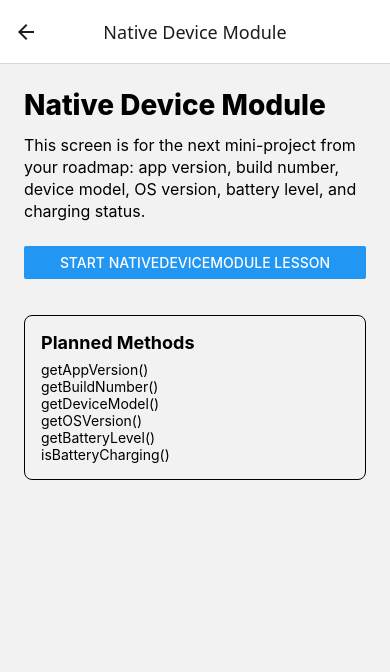
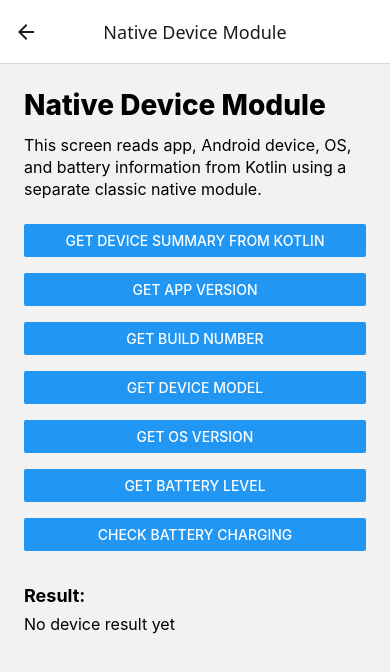
Before and after one commit to MHRimon44/rn_native_lab, a React Native app: screen /NativeDevice in a window 390 px wide. Shown: the top 672 px of the page. Built offline with nearby package versions, Linux system fonts and the light colour scheme.

Commit message:
feat(android): add native device info module

```diff
--- a/src/native/NativeDebugModule.ts
+++ b/src/native/NativeDebugModule.ts
@@ -1,85 +1,14 @@
 import { NativeModules, Platform } from 'react-native';
-
-export type NativeOrderSummary = {
-  orderId: string;
-  customerName: string;
-  amount: number;
-  status: string;
-  isHighValue: boolean;
-  source: string;
-};
-
-export type NativeOrderItem = {
-  orderId: string;
-  customerName: string;
-  amount: number;
-  status: string;
-  isHighValue: boolean;
-  source: string;
-};
-
-export type NativeOrderInput = {
-  orderId: string;
-  customerName?: string;
-  amount: number;
-  status?: string;
-};
-
-export type NativeOrderArraySummary = {
-  totalOrders: number;
-  totalAmount: number;
-  highValueOrders: number;
-  deliveredOrders: number;
-  source: string;
-  message: string;
-};
-export type NativeDebugEventPayload = {
-  message: string;
-  source: string;
-  timestamp: number;
-};
-
-export type OrderSyncProgressPayload = {
-  orderId: string;
-  progress: number;
-  isCompleted: boolean;
-  message: string;
-};
-
-export type NativeCouponResult = {
-  couponCode: string;
-  amount: number;
-  discountPercent: number;
-  discountAmount: number;
-  finalAmount: number;
-  message: string;
-  source: string;
-};
-
-export type NativePermissionResult = {
-  permission: string;
-  granted: boolean;
-  status: 'GRANTED' | 'DENIED';
-  message: string;
-  source: string;
-};
-
-export type NativeCameraCaptureResult = {
-  success: boolean;
-  message: string;
-  width: number;
-  height: number;
-  source: string;
-};
-
-export type NativeFullSizeCameraResult = {
-  success: boolean;
-  message: string;
-  filePath: string | null;
-  fileUri: string | null;
-  fileName: string | null;
-  source: string;
-};
+import {
+  NativeCameraCaptureResult,
+  NativeCouponResult,
+  NativeFullSizeCameraResult,
+  NativeOrderArraySummary,
+  NativeOrderInput,
+  NativeOrderItem,
+  NativeOrderSummary,
+  NativePermissionResult,
+} from '../types/nativeDebug';
 
 type NativeDebugModuleType = {
   getNativeGreeting(name: string): Promise<string>;
--- /dev/null
+++ b/src/native/NativeDeviceModule.ts
@@ -0,0 +1,22 @@
+import { NativeModules, Platform } from 'react-native';
+import { NativeDeviceSummary } from '../types/nativeDevice';
+
+type NativeDeviceModuleType = {
+  getAppVersion(): Promise<string>;
+  getBuildNumber(): Promise<string>;
+  getDeviceModel(): Promise<string>;
+  getOSVersion(): Promise<string>;
+  getBatteryLevel(): Promise<number>;
+  isBatteryCharging(): Promise<boolean>;
+  getDeviceSummary(): Promise<NativeDeviceSummary>;
+};
+
+const { NativeDeviceModule } = NativeModules;
+
+if (!NativeDeviceModule && Platform.OS === 'android') {
+  throw new Error(
+    'NativeDeviceModule is not available. Check Android package registration and rebuild the app.',
+  );
+}
+
+export default NativeDeviceModule as NativeDeviceModuleType;
--- a/src/navigation/AppNavigator.tsx
+++ b/src/navigation/AppNavigator.tsx
@@ -5,7 +5,7 @@ import { createNativeStackNavigator } from '@react-navigation/native-stack';
 import HomeScreen from '../screens/HomeScreen';
 import NativeDebugScreen from '../screens/NativeDebugScreen';
 import NativeDeviceScreen from '../screens/NativeDeviceScreen';
-import type { RootStackParamList } from './types';
+import type { RootStackParamList } from '../types/navigator';
 
 const Stack = createNativeStackNavigator<RootStackParamList>();
 
--- a/src/screens/HomeScreen.tsx
+++ b/src/screens/HomeScreen.tsx
@@ -2,7 +2,7 @@ import React from 'react';
 import { Pressable, ScrollView, StyleSheet, Text, View } from 'react-native';
 import type { NativeStackScreenProps } from '@react-navigation/native-stack';
 
-import type { RootStackParamList } from '../navigation/types';
+import type { RootStackParamList } from '../types/navigator';
 import { SafeAreaView } from 'react-native-safe-area-context';
 
 type Props = NativeStackScreenProps<RootStackParamList, 'Home'>;
--- a/src/screens/NativeDebugScreen.tsx
+++ b/src/screens/NativeDebugScreen.tsx
@@ -468,8 +468,8 @@ function NativeDebugScreen(): React.JSX.Element {
               <Text>Delivered Orders: {arraySummary.deliveredOrders}</Text>
               <Text>Source: {arraySummary.source}</Text>
             </View>
-          )}{' '}
-          *{/*Display Coupon Result*/}
+          )}
+          {/*Display Coupon Result*/}
           {couponResult && (
             <View style={styles.card}>
               <Text style={styles.cardTitle}>
--- a/src/screens/NativeDeviceScreen.tsx
+++ b/src/screens/NativeDeviceScreen.tsx
@@ -1,4 +1,4 @@
-import React from 'react';
+import React, { useState } from 'react';
 import {
   Alert,
   Button,
@@ -9,12 +9,97 @@ import {
   View,
 } from 'react-native';
 
+import NativeDeviceModule from '../native/NativeDeviceModule';
+import { NativeDeviceSummary } from '../types/nativeDevice';
+
 function NativeDeviceScreen(): React.JSX.Element {
-  const handleStart = () => {
-    Alert.alert(
-      'Next Lesson',
-      'Here we will build NativeDeviceModule with Kotlin.',
-    );
+  const [result, setResult] = useState<string>('No device result yet');
+  const [deviceSummary, setDeviceSummary] =
+    useState<NativeDeviceSummary | null>(null);
+
+  const handleGetDeviceSummary = async () => {
+    try {
+      const summary = await NativeDeviceModule.getDeviceSummary();
+
+      setDeviceSummary(summary);
+      setResult('Device summary loaded from Kotlin');
+    } catch (error) {
+      const nativeError = error as {
+        code?: string;
+        message?: string;
+      };
+
+      console.log('Device summary error raw:', error);
+      console.log('Device summary error code:', nativeError.code);
+      console.log('Device summary error message:', nativeError.message);
+
+      Alert.alert(
+        'Device Error',
+        `${nativeError.code ?? 'UNKNOWN'}: ${
+          nativeError.message ?? 'Failed to get device summary'
+        }`,
+      );
+    }
+  };
+
+  const handleGetAppVersion = async () => {
+    try {
+      const appVersion = await NativeDeviceModule.getAppVersion();
+      setResult(`App Version: ${appVersion}`);
+    } catch (error) {
+      console.log('App version error:', error);
+      Alert.alert('Device Error', 'Failed to get app version');
+    }
+  };
+
+  const handleGetBuildNumber = async () => {
+    try {
+      const buildNumber = await NativeDeviceModule.getBuildNumber();
+      setResult(`Build Number: ${buildNumber}`);
+    } catch (error) {
+      console.log('Build number error:', error);
+      Alert.alert('Device Error', 'Failed to get build number');
+    }
+  };
+
+  const handleGetDeviceModel = async () => {
+    try {
+      const deviceModel = await NativeDeviceModule.getDeviceModel();
+      setResult(`Device Model: ${deviceModel}`);
+    } catch (error) {
+      console.log('Device model error:', error);
+      Alert.alert('Device Error', 'Failed to get device model');
+    }
+  };
+
+  const handleGetOSVersion = async () => {
+    try {
+      const osVersion = await NativeDeviceModule.getOSVersion();
+      setResult(`OS Version: ${osVersion}`);
+    } catch (error) {
+      console.log('OS version error:', error);
+      Alert.alert('Device Error', 'Failed to get OS version');
+    }
+  };
+
+  const handleGetBatteryLevel = async () => {
+    try {
+      const batteryLevel = await NativeDeviceModule.getBatteryLevel();
+      setResult(`Battery Level: ${batteryLevel.toFixed(2)}%`);
+    } catch (error) {
+      console.log('Battery level error:', error);
+      Alert.alert('Device Error', 'Failed to get battery level');
+    }
+  };
+
+  const handleIsBatteryCharging = async () => {
+    try {
+      const isCharging = await NativeDeviceModule.isBatteryCharging();
+      setResult(`Battery Charging: ${isCharging ? 'Yes' : 'No'}`);
+    } catch (error) {
+      console.log('Battery charging error:', error);
+      Alert.alert('Device Error', 'Failed to get battery charging status');
+    }
   };
 
   return (
@@ -23,27 +108,61 @@ function NativeDeviceScreen(): React.JSX.Element {
         <Text style={styles.title}>Native Device Module</Text>
 
         <Text style={styles.description}>
-          This screen is for the next mini-project from your roadmap: app
-          version, build number, device model, OS version, battery level, and
-          charging status.
+          This screen reads app, Android device, OS, and battery information
+          from Kotlin using a separate classic native module.
         </Text>
 
         <View style={styles.buttonWrapper}>
           <Button
-            title="Start NativeDeviceModule Lesson"
-            onPress={handleStart}
+            title="Get Device Summary From Kotlin"
+            onPress={handleGetDeviceSummary}
           />
         </View>
 
-        <View style={styles.card}>
-          <Text style={styles.cardTitle}>Planned Methods</Text>
-          <Text>getAppVersion()</Text>
-          <Text>getBuildNumber()</Text>
-          <Text>getDeviceModel()</Text>
-          <Text>getOSVersion()</Text>
-          <Text>getBatteryLevel()</Text>
-          <Text>isBatteryCharging()</Text>
+        <View style={styles.buttonWrapper}>
+          <Button title="Get App Version" onPress={handleGetAppVersion} />
         </View>
+
+        <View style={styles.buttonWrapper}>
+          <Button title="Get Build Number" onPress={handleGetBuildNumber} />
+        </View>
+
+        <View style={styles.buttonWrapper}>
+          <Button title="Get Device Model" onPress={handleGetDeviceModel} />
+        </View>
+
+        <View style={styles.buttonWrapper}>
+          <Button title="Get OS Version" onPress={handleGetOSVersion} />
+        </View>
+
+        <View style={styles.buttonWrapper}>
+          <Button title="Get Battery Level" onPress={handleGetBatteryLevel} />
+        </View>
+
+        <View style={styles.buttonWrapper}>
+          <Button
+            title="Check Battery Charging"
+            onPress={handleIsBatteryCharging}
+          />
+        </View>
+
+        <Text style={styles.resultTitle}>Result:</Text>
+        <Text style={styles.result}>{result}</Text>
+
+        {deviceSummary && (
+          <View style={styles.card}>
+            <Text style={styles.cardTitle}>Native Device Summary</Text>
+            <Text>App Version: {deviceSummary.appVersion}</Text>
+            <Text>Build Number: {deviceSummary.buildNumber}</Text>
+            <Text>Device Model: {deviceSummary.deviceModel}</Text>
+            <Text>OS Version: {deviceSummary.osVersion}</Text>
+            <Text>Battery Level: {deviceSummary.batteryLevel.toFixed(2)}%</Text>
+            <Text>
+              Charging: {deviceSummary.isBatteryCharging ? 'Yes' : 'No'}
+            </Text>
+            <Text>Source: {deviceSummary.source}</Text>
+          </View>
+        )}
       </ScrollView>
     </SafeAreaView>
   );
@@ -69,6 +188,15 @@ const styles = StyleSheet.create({
   buttonWrapper: {
     marginBottom: 16,
   },
+  resultTitle: {
+    fontSize: 18,
+    fontWeight: '700',
+    marginTop: 18,
+  },
+  result: {
+    fontSize: 16,
+    marginTop: 8,
+  },
   card: {
     marginTop: 20,
     padding: 16,
--- /dev/null
+++ b/src/types/nativeDebug.ts
@@ -0,0 +1,80 @@
+export type NativeOrderSummary = {
+  orderId: string;
+  customerName: string;
+  amount: number;
+  status: string;
+  isHighValue: boolean;
+  source: string;
+};
+
+export type NativeOrderItem = {
+  orderId: string;
+  customerName: string;
+  amount: number;
+  status: string;
+  isHighValue: boolean;
+  source: string;
+};
+
+export type NativeOrderInput = {
+  orderId: string;
+  customerName?: string;
+  amount: number;
+  status?: string;
+};
+
+export type NativeOrderArraySummary = {
+  totalOrders: number;
+  totalAmount: number;
+  highValueOrders: number;
+  deliveredOrders: number;
+  source: string;
+  message: string;
+};
+export type NativeDebugEventPayload = {
+  message: string;
+  source: string;
+  timestamp: number;
+};
+
+export type OrderSyncProgressPayload = {
+  orderId: string;
+  progress: number;
+  isCompleted: boolean;
+  message: string;
+};
+
+export type NativeCouponResult = {
+  couponCode: string;
+  amount: number;
+  discountPercent: number;
+  discountAmount: number;
+  finalAmount: number;
+  message: string;
+  source: string;
+};
+
+export type NativePermissionResult = {
+  permission: string;
+  granted: boolean;
+  status: 'GRANTED' | 'DENIED';
+  message: string;
+  source: string;
+};
+
+export type NativeCameraCaptureResult = {
+  success: boolean;
+  message: string;
+  width: number;
+  height: number;
+  source: string;
+};
+
+export type NativeFullSizeCameraResult = {
+  success: boolean;
+  message: string;
+  filePath: string | null;
+  fileUri: string | null;
+  fileName: string | null;
+  source: string;
+};
--- /dev/null
+++ b/src/types/nativeDevice.ts
@@ -0,0 +1,9 @@
+export type NativeDeviceSummary = {
+  appVersion: string;
+  buildNumber: string;
+  deviceModel: string;
+  osVersion: string;
+  batteryLevel: number;
+  isBatteryCharging: boolean;
+  source: string;
+};
```
Also changed, not shown: src/types/navigator.ts (renamed from src/navigation/types.ts), 1 other file (tests, documents, lock files or other folders).
